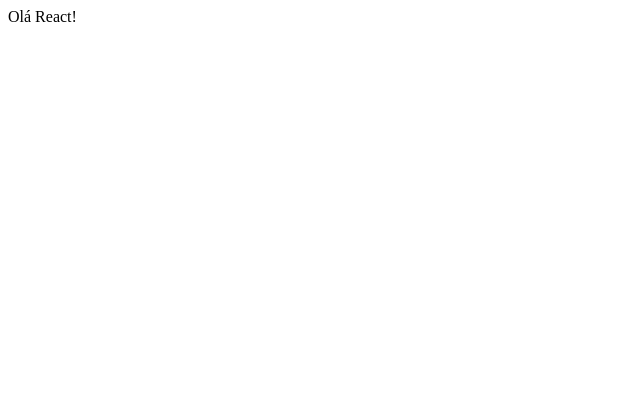
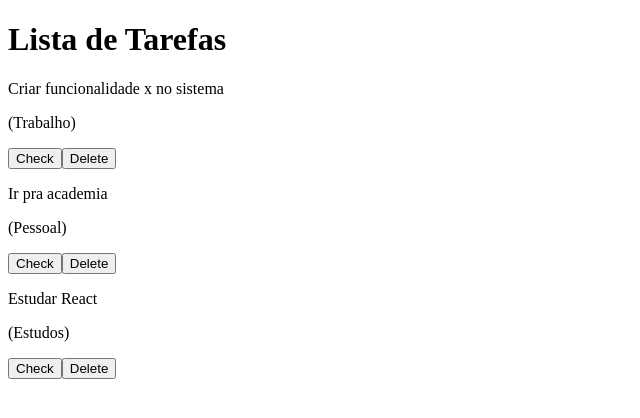
Before and after one commit to Laizacatafesta/TodoList, a React (Vite) app in the folder todo-react/: page / in a window 1280 px wide. Shown: the top 418 px of the page, without its empty margins (0-640 px from the left). Built offline with nearby package versions, Linux system fonts and the light colour scheme.

Commit message:
estruturado o componente principal

```diff
--- a/todo-react/src/App.jsx
+++ b/todo-react/src/App.jsx
@@ -1,11 +1,45 @@
 import { useState } from 'react'
 
 function App() {
+  const [todos, setTodos] = useState([ //onde armazena os dados iniciais
+    {
+      id:1, //objetos
+      text: "Criar funcionalidade x no sistema",
+      category: "Trabalho",
+      isCompleted: false,
+    },
+    {
+      id:2,
+      text: "Ir pra academia",
+      category: "Pessoal",
+      isCompleted: false,
+    },
+    {
+      id:3,
+      text: "Estudar React",
+      category: "Estudos",
+      isCompleted: false,
+    },
+  ])
 
   return (
-    <div>
-      Olá React!
-    </div>
+  <div className="app">
+    <h1>Lista de Tarefas</h1>
+      <div className="todo-list">
+        {todos.map((todo) => ( //percorre a lista to-do
+          <div className="todo">
+            <div className="content">
+              <p>{todo.text}</p>
+              <p className="category">({todo.category})</p>
+            </div>
+            <div>
+              <button>Check</button>
+              <button>Delete</button>
+            </div>
+          </div>
+        ))}
+      </div>
+  </div>
   )
 }
 
```
